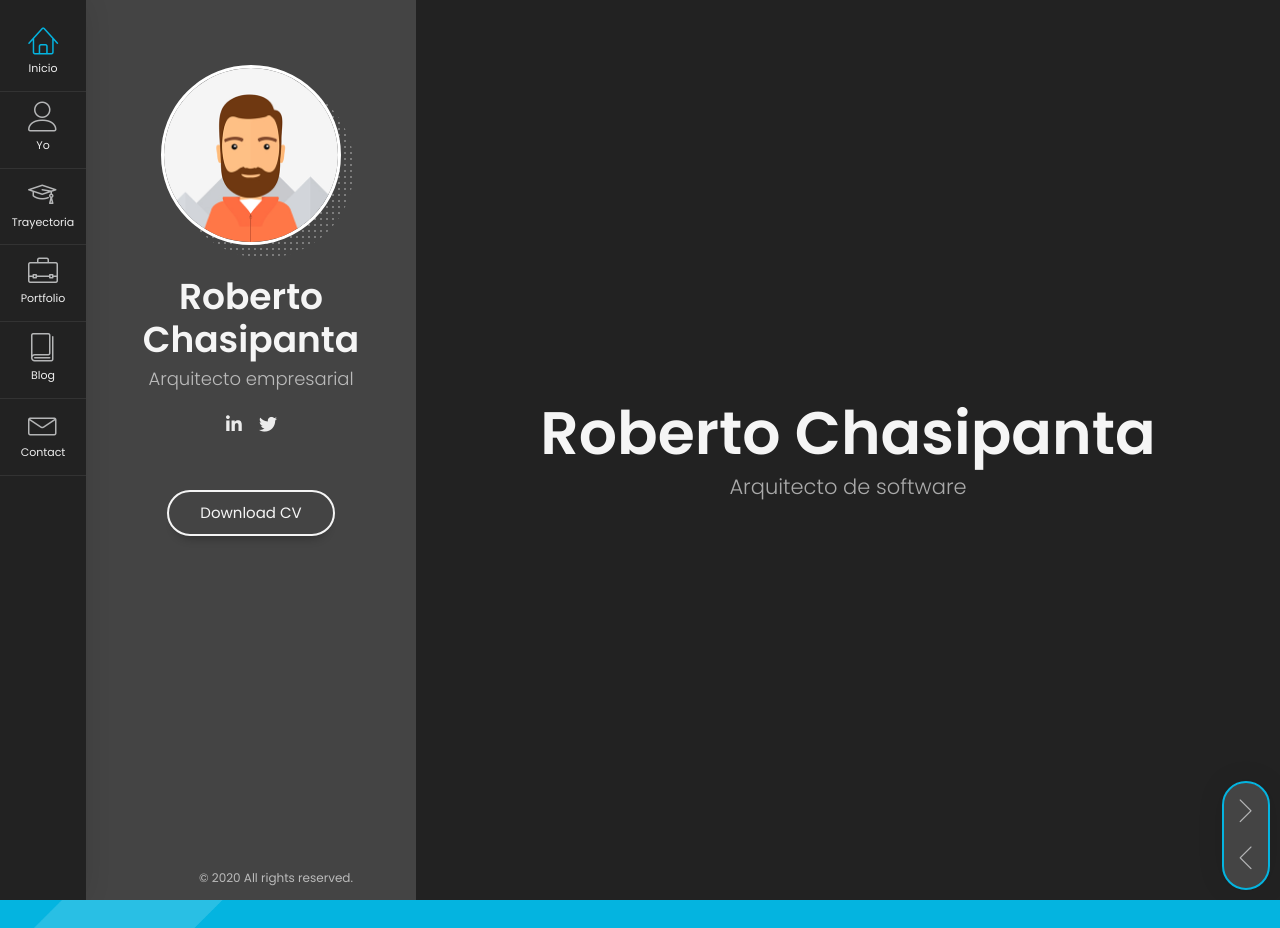
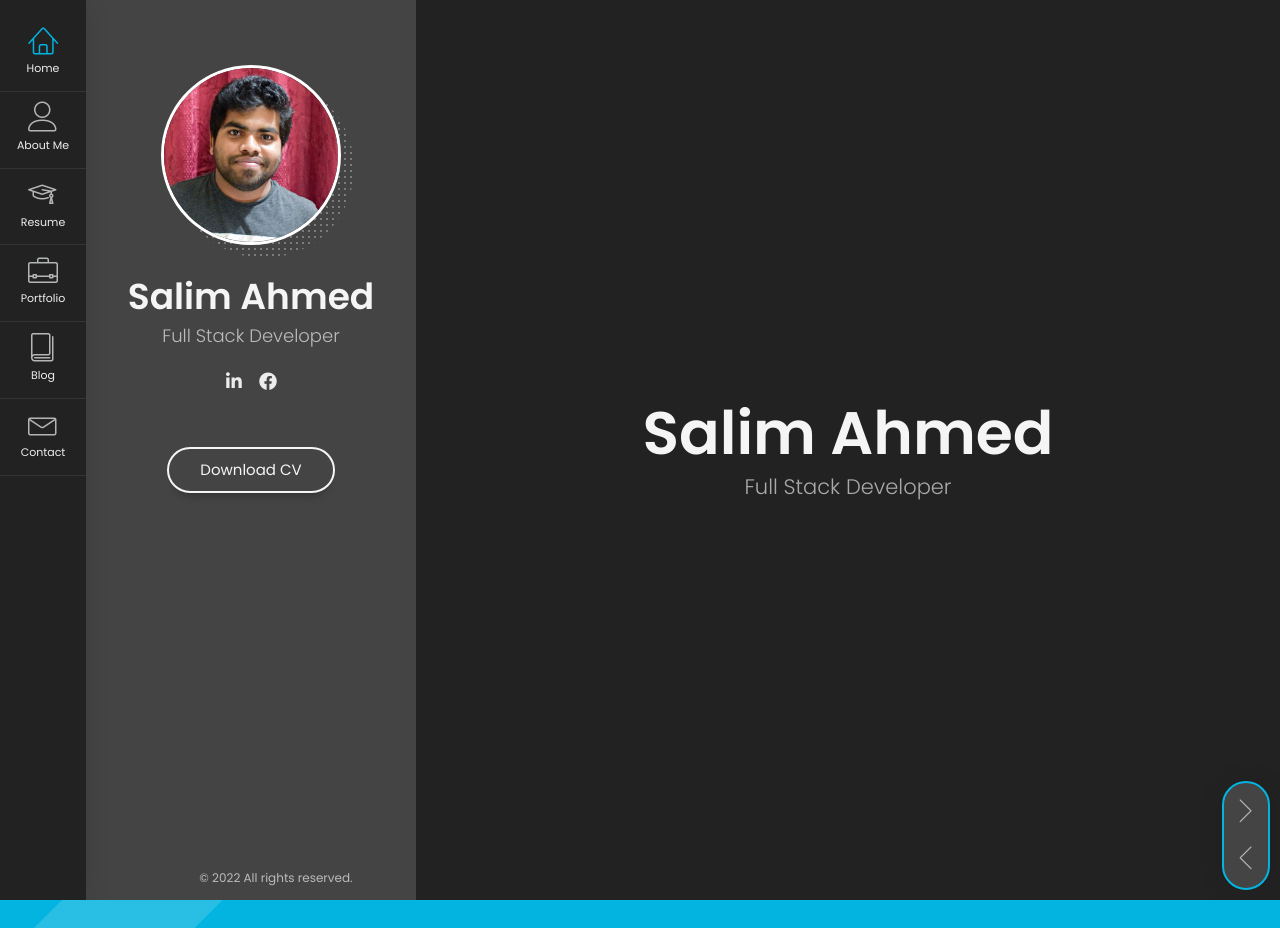
Before and after one commit to salimerid/salimerid.github.io, a Jekyll site: the page built from index.html, in a window 1280 px wide. Built offline with Jekyll 4.4.1, drawn with Linux system fonts in a browser that asks for light colours.

Commit message:
update defult page.

```diff
--- a/_layouts/default.html
+++ b/_layouts/default.html
@@ -42,11 +42,11 @@
         <header id="site_header" class="header mobile-menu-hide">
             <div class="header-content">
                 <div class="header-photo">
-                    <img src="img/main_photo.jpg" alt="Roberto Chasipanta">
+                    <img src="img/salim_ahmed.jpg" alt="Roberto Chasipanta">
                 </div>
                 <div class="header-titles">
-                    <h2>Roberto Chasipanta</h2>
-                    <h4>Arquitecto empresarial</h4>
+                    <h2>Salim Ahmed</h2>
+                    <h4>Full Stack Developer</h4>
                 </div>
             </div>
 
@@ -54,19 +54,19 @@
                 <li class="active">
                     <a href="#home" class="nav-anim">
                         <span class="menu-icon lnr lnr-home"></span>
-                        <span class="link-text">Inicio</span>
+                        <span class="link-text">Home</span>
                     </a>
                 </li>
                 <li>
                     <a href="#about-me" class="nav-anim">
                         <span class="menu-icon lnr lnr-user"></span>
-                        <span class="link-text">Yo</span>
+                        <span class="link-text">About Me</span>
                     </a>
                 </li>
                 <li>
                     <a href="#resume" class="nav-anim">
                         <span class="menu-icon lnr lnr-graduation-hat"></span>
-                        <span class="link-text">Trayectoria</span>
+                        <span class="link-text">Resume</span>
                     </a>
                 </li>
                 <li>
@@ -91,8 +91,8 @@
 
             <div class="social-links">
                 <ul>
-                    <li><a href="https://www.linkedin.com/in/robertochasipanta/" target="_blank"><i class="fab fa-linkedin-in"></i></a></li>
-                    <li><a href="https://twitter.com/maniac787" target="_blank"><i class="fab fa-twitter"></i></a></li>
+                    <li><a href="https://www.linkedin.com/in/salimerid/" target="_blank"><i class="fab fa-linkedin-in"></i></a></li>
+                    <li><a href="https://www.facebook.com/salimerid" target="_blank"><i class="fab fa-facebook"></i></a></li>
                 </ul>
             </div>
 
@@ -100,7 +100,7 @@
                 <a href="#" target="_blank" class="btn btn-primary">Download CV</a>
             </div>
 
-            <div class="copyrights">© 2020 All rights reserved.</div>
+            <div class="copyrights">© 2022 All rights reserved.</div>
         </header>
 
         <!-- Mobile Navigation -->
@@ -127,14 +127,14 @@
                         <div class="row">
                             <div class="col-sm-12 col-md-12 col-lg-12">
                                 <div class="title-block">
-                                    <h2>Roberto Chasipanta</h2>
+                                    <h2>Salim Ahmed</h2>
                                     <div class="owl-carousel text-rotation">
                                         <div class="item">
-                                            <div class="sp-subtitle">Arquitecto empresarial</div>
+                                            <div class="sp-subtitle">Salim Ahmed</div>
                                         </div>
 
                                         <div class="item">
-                                            <div class="sp-subtitle">Arquitecto de software</div>
+                                            <div class="sp-subtitle">Full Stack Developer</div>
                                         </div>
                                     </div>
                                 </div>
```
Also changed, not shown: img/salim_ahmed.jpg (added).
